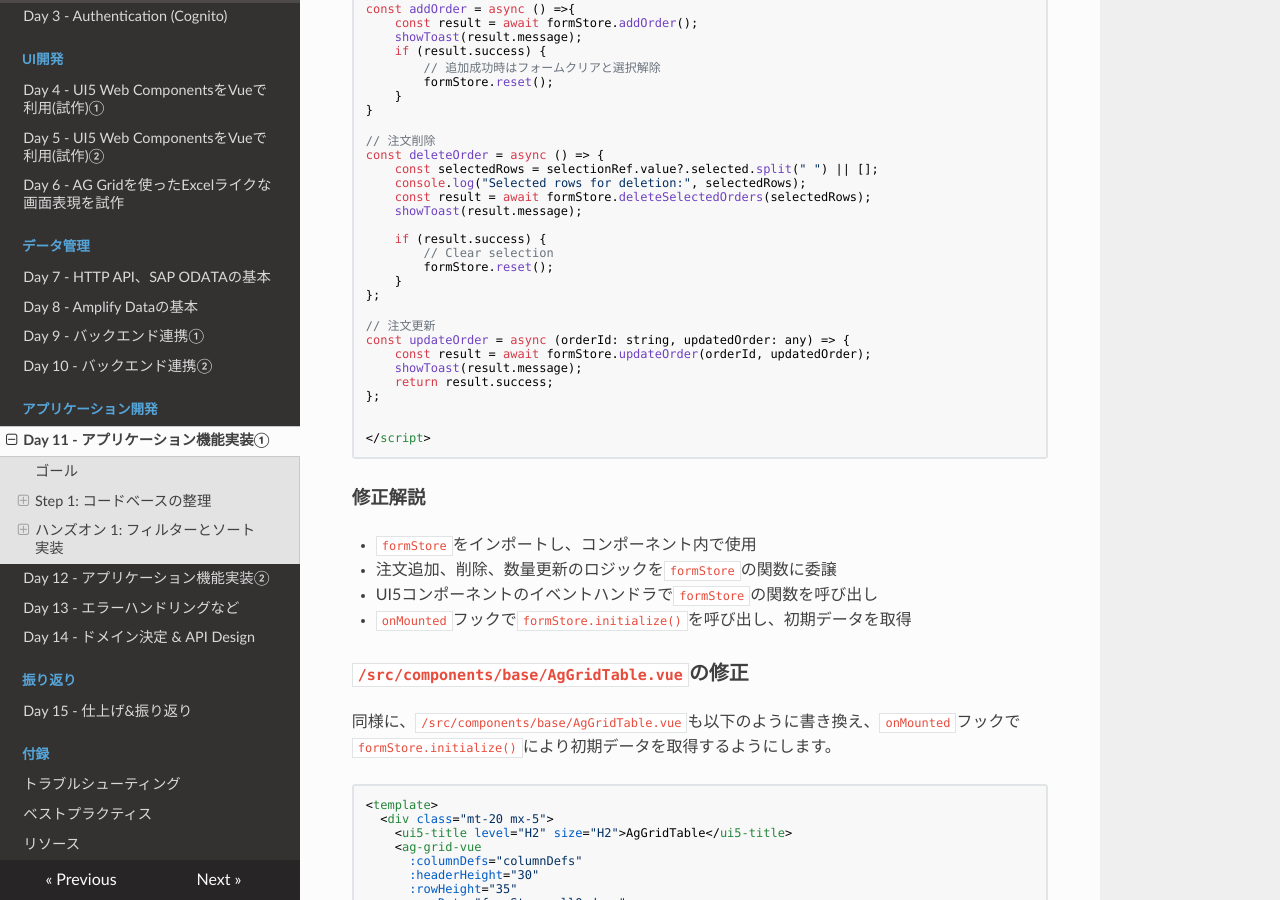
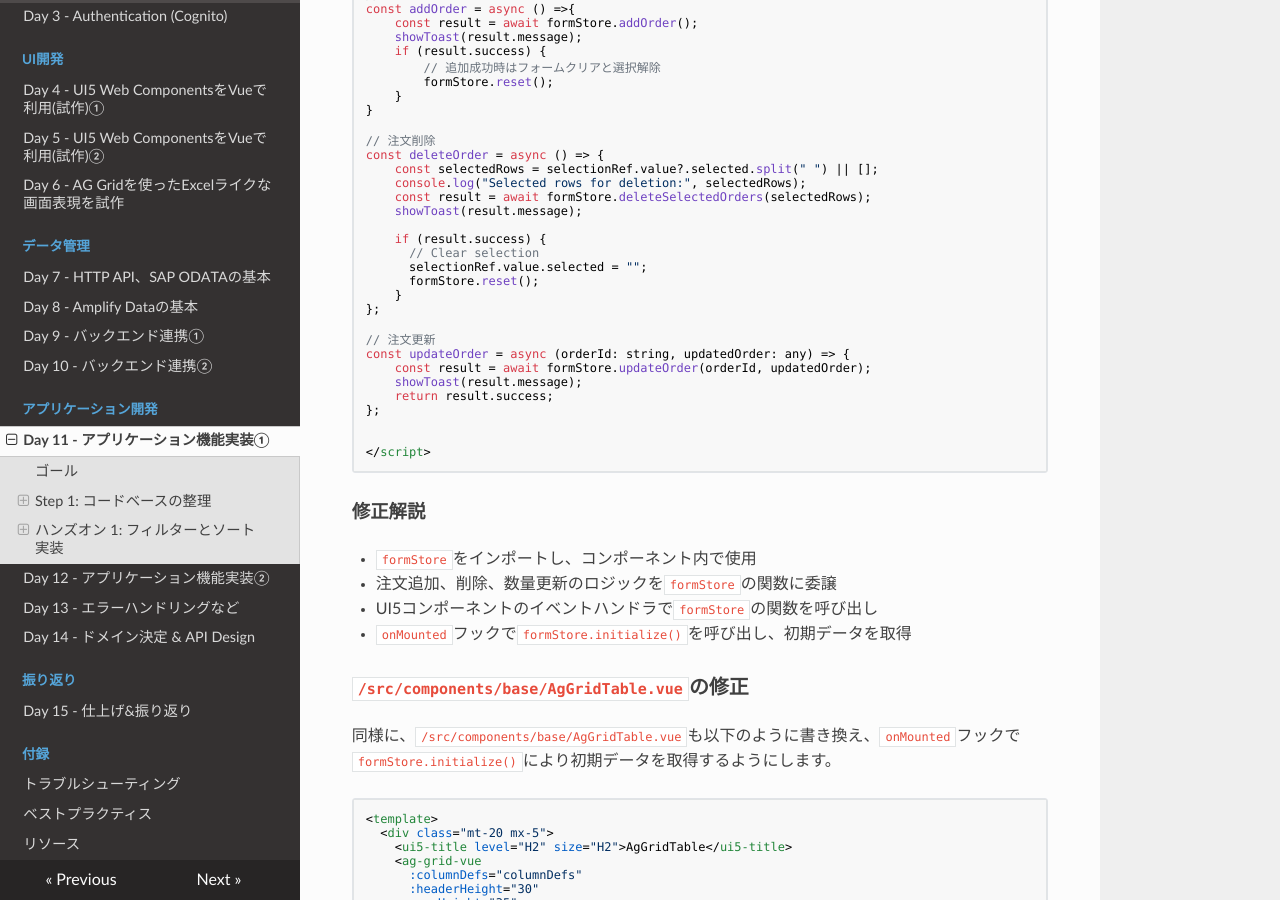
Before and after one commit to ET-n-pan/amplify-curriculum, an MkDocs documentation site: the page built from docs/application/day11-application-implementation-1.md, in a window 1280 px wide and 900 px high, scrolled down 8160 px. Built offline with MkDocs 1.6.1, drawn with Linux system fonts in a browser that asks for light colours; nearby versions of some CDN libraries.

Commit message:
掲載コードをそのまま反映した場合に削除件数がリセットされないバグを修正。

```diff
--- a/docs/application/day11-application-implementation-1.md
+++ b/docs/application/day11-application-implementation-1.md
@@ -497,8 +497,9 @@ const deleteOrder = async () => {
     showToast(result.message);
 
     if (result.success) {
-        // Clear selection
-		formStore.reset();
+      // Clear selection
+      selectionRef.value.selected = "";
+      formStore.reset();
     }
 };
 
```
